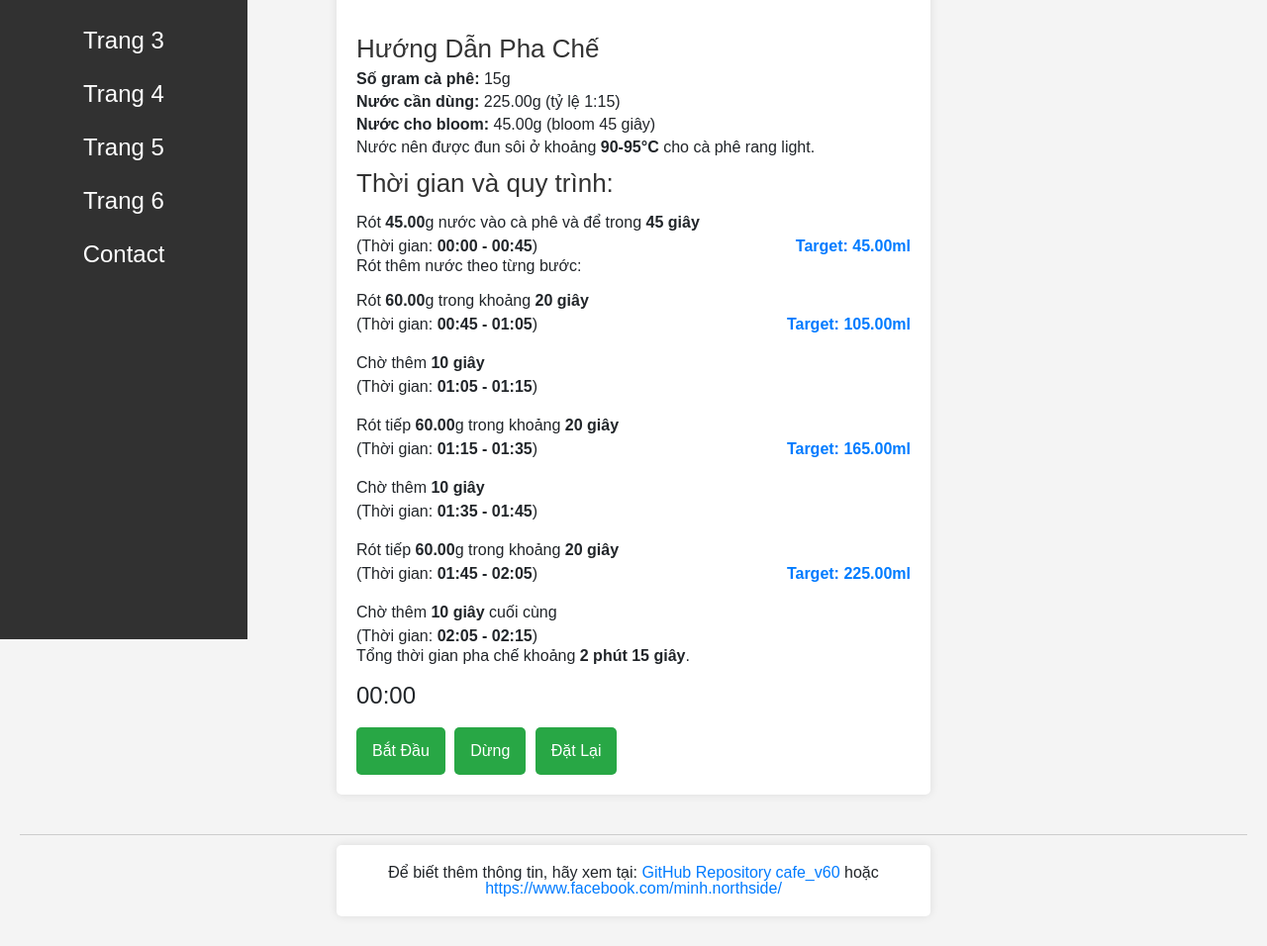
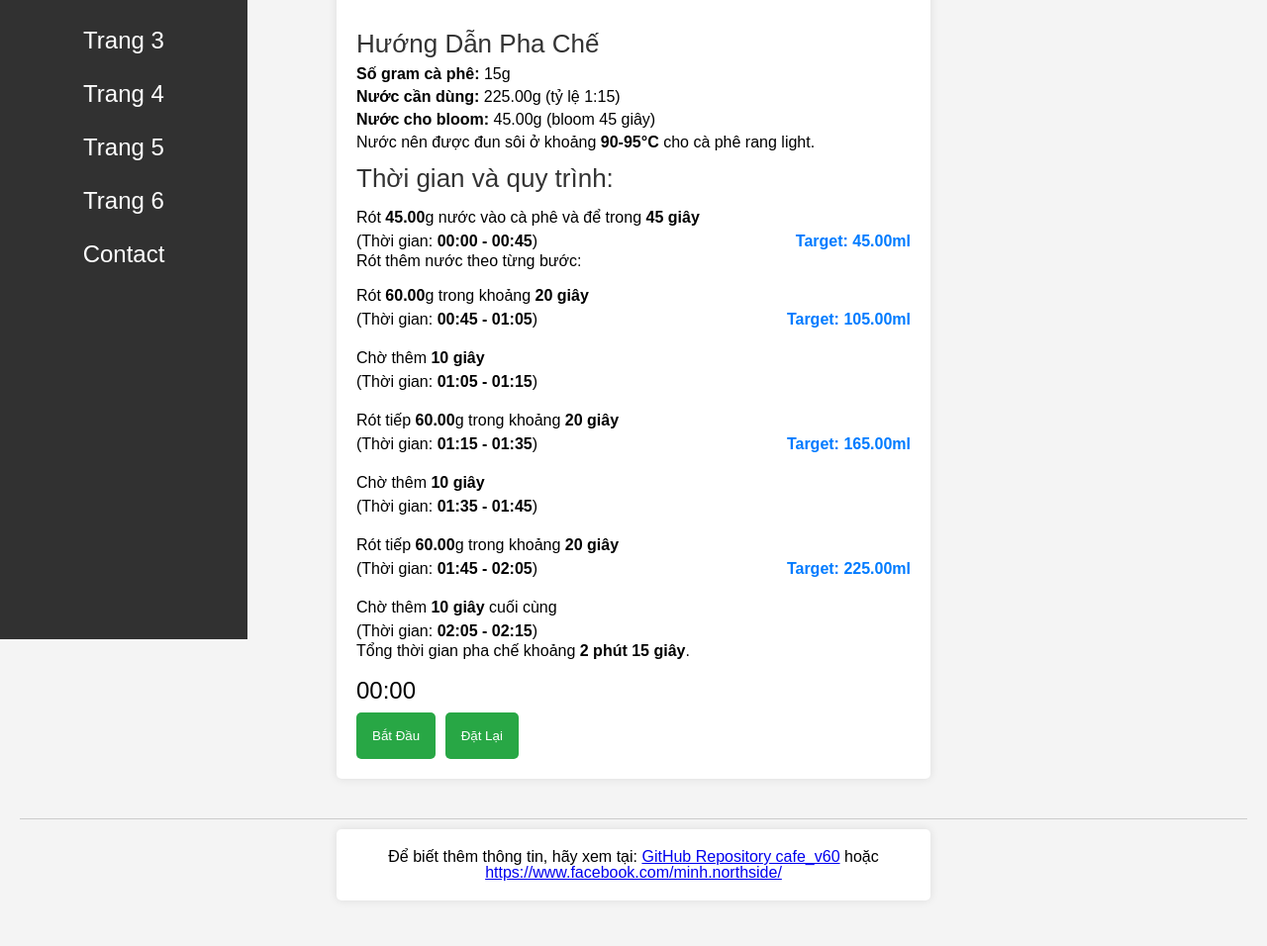
Before and after one commit to d0t666/cafe_v60, a plain HTML site: page index.html in a window 1280 px wide. Shown: the part 154-1110 px from the top of the page at 99% size. Drawn offline with nearby package versions, Linux system fonts and the light colour scheme.

Commit message:
update timer

```diff
--- a/index.html
+++ b/index.html
@@ -4,7 +4,6 @@
         <meta charset="UTF-8" />
         <meta name="viewport" content="width=device-width, initial-scale=1.0" />
         <title>Công Thức Pha Cà Phê V60</title>
-        <link href="https://stackpath.bootstrapcdn.com/bootstrap/4.5.2/css/bootstrap.min.css" rel="stylesheet" />
         <!-- reset -->
         <link rel="stylesheet" href="./css/reset.css" />
         <style>
@@ -47,12 +46,18 @@
                 cursor: pointer;
                 margin-right: 5px;
             }
+
             .button:hover {
                 background-color: #218838;
+            }
+            .button--red,
+            .button--red:hover {
+                background-color: red;
             }
             .timer {
                 font-size: 24px;
                 margin: 20px 0;
+                margin-bottom: 10px;
             }
             /* header */
             footer {
@@ -231,19 +236,12 @@
             <h2 class="title">Hướng Dẫn Pha Chế</h2>
             <div id="instructions"></div>
 
-            <div class="timer">
-                <span id="time">00:00</span>
-            </div>
-
-            <button class="button" onclick="startTimer()">Bắt Đầu</button>
-            <button class="button" onclick="stopTimer()">Dừng</button>
-            <button class="button" onclick="resetTimer()">Đặt Lại</button>
+            <div class="timer" id="timer">00:00</div>
+            <button class="button" id="startBtn" onclick="startTimer()">Bắt Đầu</button>
+            <button class="button button--red" id="stopBtn" onclick="stopTimer()" style="display: none">Dừng</button>
+            <button class="button" id="resetBtn" onclick="resetTimer()">Đặt Lại</button>
         </div>
-
         <script>
-            let timerInterval;
-            let seconds = 0;
-
             function calculate() {
                 const coffeeWeight = parseInt(document.getElementById("coffeeWeight").value);
                 const ratio = parseFloat(document.getElementById("ratio").value);
@@ -352,12 +350,15 @@
                 resetTicks();
             }
 
+            let timerInterval;
+            let seconds = 0; // Giây bắt đầu
+
             function startTimer() {
-                clearInterval(timerInterval);
-                seconds = 0; // Reset lại giây
+                if (timerInterval) return; // Nếu đang chạy thì không làm gì
+
                 timerInterval = setInterval(function () {
                     seconds++;
-                    document.getElementById("time").innerText = formatTime(seconds);
+                    document.getElementById("timer").innerText = formatTime(seconds);
 
                     // Kiểm tra mốc thời gian và hiển thị dấu tick tương ứng
                     if (seconds === 45) document.getElementById("tick-1").style.display = "inline"; // Rót lần đầu
@@ -368,19 +369,35 @@
                     if (seconds === 95) document.getElementById("tick-6").style.display = "inline"; // Rót tiếp
                     if (seconds === 105) document.getElementById("tick-7").style.display = "inline"; // Chờ thêm cuối
                 }, 1000);
+
+                // Hiện nút Dừng và ẩn nút Bắt Đầu
+                document.getElementById("startBtn").style.display = "none";
+                document.getElementById("stopBtn").style.display = "inline";
             }
 
             function stopTimer() {
                 clearInterval(timerInterval);
+                timerInterval = null; // Đặt lại timerInterval để biết rằng đồng hồ đã dừng lại
+
+                // Hiện nút Bắt Đầu và ẩn nút Dừng
+                document.getElementById("startBtn").innerText = "Tiếp Tục";
+                document.getElementById("startBtn").style.display = "inline";
+                document.getElementById("stopBtn").style.display = "none";
             }
 
             function resetTimer() {
                 clearInterval(timerInterval);
                 seconds = 0;
-                document.getElementById("time").innerText = "00:00";
+                document.getElementById("timer").innerText = "00:00";
+                timerInterval = null; // Reset timerInterval
 
                 // Reset dấu tick
                 resetTicks();
+
+                // Hiện nút Bắt Đầu và ẩn nút Dừng
+                document.getElementById("startBtn").innerText = "Bắt Đầu";
+                document.getElementById("startBtn").style.display = "inline";
+                document.getElementById("stopBtn").style.display = "none";
             }
 
             function resetTicks() {
```
